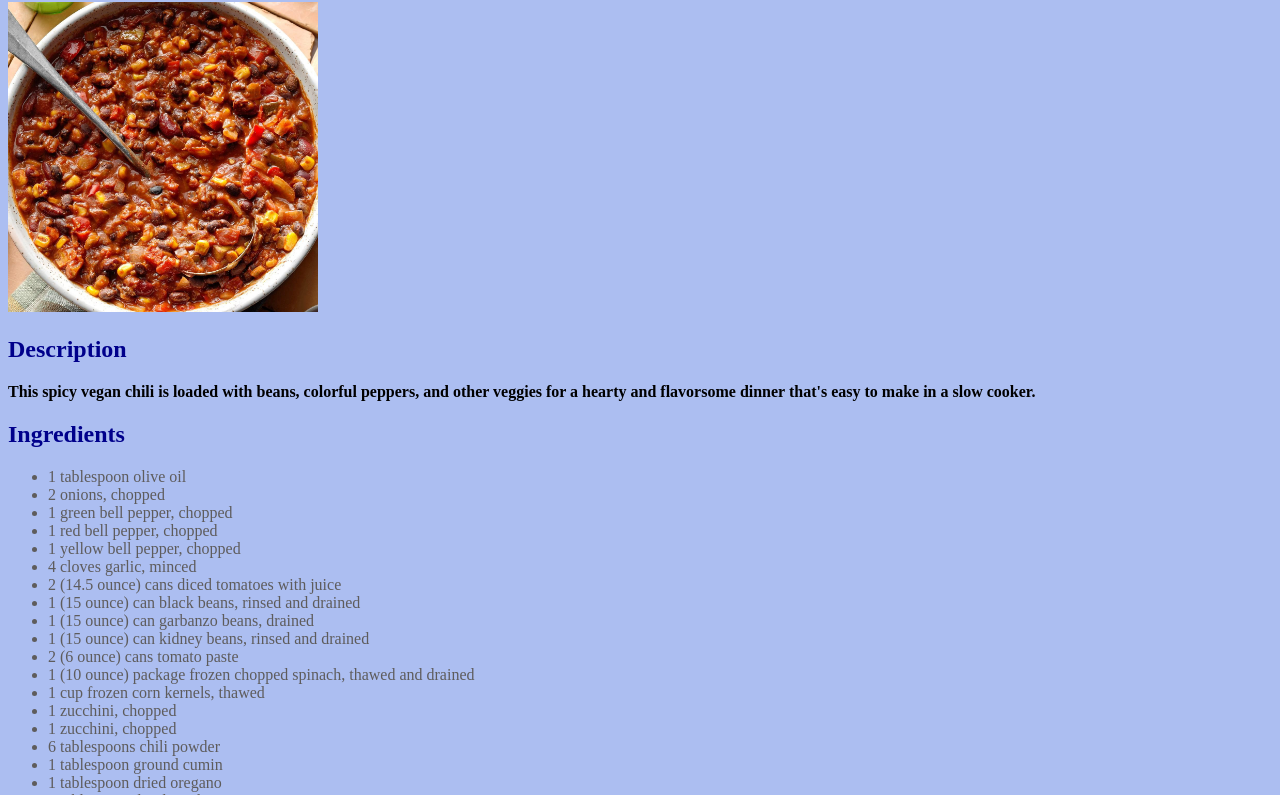
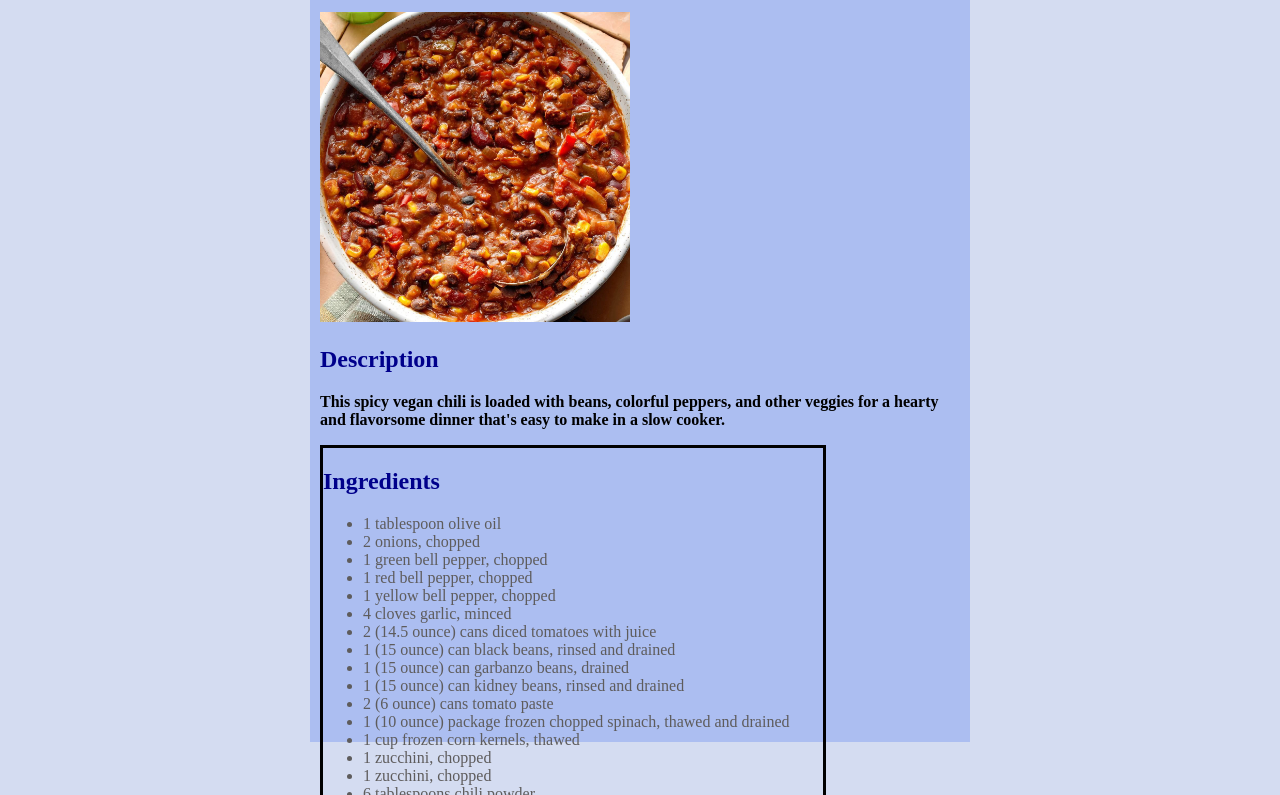
Before and after one commit to CrabSully/odin-recipes, a plain HTML site: page recipes/chili.html in a window 1280 px wide. Shown: the part 78-873 px from the top of the page. Drawn offline with Linux system fonts and the light colour scheme.

Commit message:
Added some important styling using lessons from The Box Model

```diff
--- a/recipes/chili.html
+++ b/recipes/chili.html
@@ -7,6 +7,7 @@
     <link rel="stylesheet" href="../styles.css">
 </head>
 <body>
+    <div class="content">
     <h1>Slow Cooker Vegan Chili</h1>
     <img src="images/chili.jpg" height="310" width="310">
     <h2>Description</h2>
@@ -48,5 +49,6 @@
             <li>Pour the tomato sauce and vegetable broth over the ingredients. Cook on Low for 4 to 5 hours. Check seasoning. If chili is too thick, add more tomato sauce and vegetable broth to desired thickness. Cook on Low for an additional 1 to 2 hours.</li>
         </ol>
     </div>
+    </div>
 </body>
 </html>
--- a/styles.css
+++ b/styles.css
@@ -1,5 +1,14 @@
-* {
+body {
+    background-color: rgb(212, 220, 241);
+    margin: 0;
+}
+
+.content {
+    height: 100vh;
+    width: 50%;
+    margin: 0 auto;
     background-color: rgb(172, 190, 241);
+    padding: 10px;
 }
 
 .info {
@@ -7,7 +16,9 @@
 }
 
 .list {
+    width: 500px;
     color: rgb(94, 92, 92);
+    border: 3px solid black;
 }
 
 .steps li {
```
Also changed, not shown: recipes/bolognese.html (+2 -0 lines), recipes/lasagna.html (+2 -0 lines).
